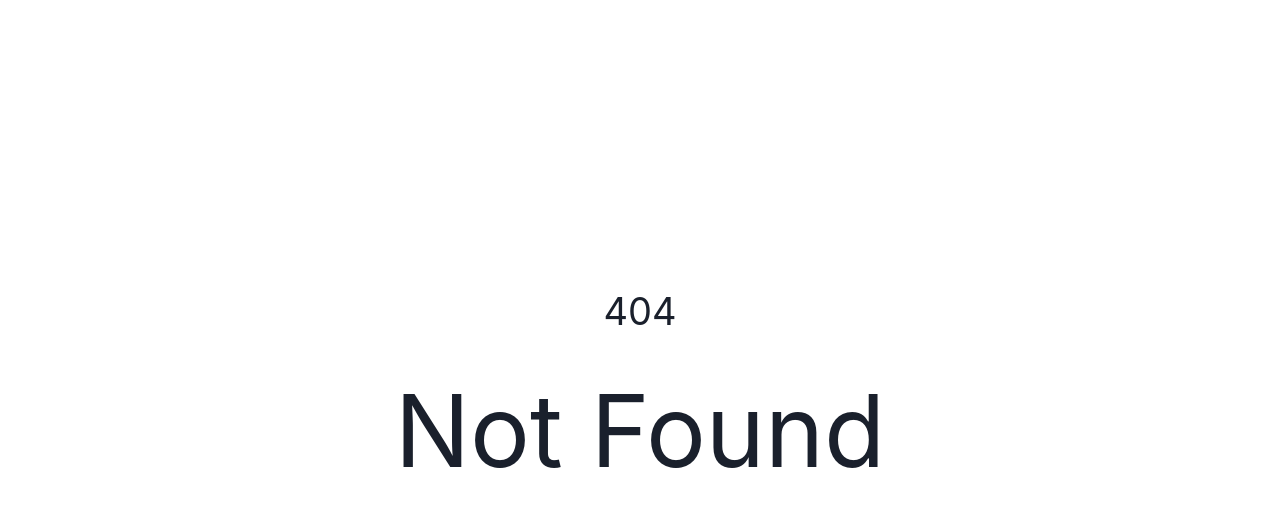
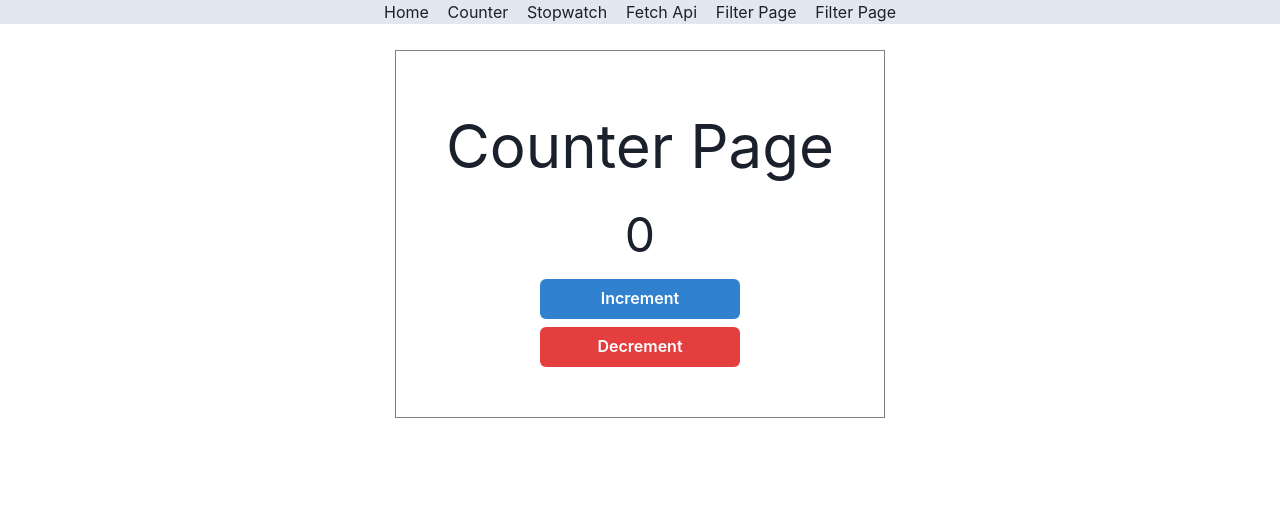
Before and after one commit to Nawaytes/exercise-react-7, a React (Create React App) app: page /counter in a window 1280 px wide. Before the commit this address had no page. Shown: the top 506 px of the page. Built offline with nearby package versions, Linux system fonts and the light colour scheme.

Commit message:
add counter

```diff
--- a/src/App.jsx
+++ b/src/App.jsx
@@ -1,20 +1,23 @@
 import { Route, BrowserRouter as Router, Routes } from "react-router-dom";
 import "./App.css";
-// import logo from "./logo.svg";
 import Stopwatch from "./pages/stopwatch";
 import FetchApi from "./pages/fetchApi";
 import NotFound from "./pages/notFound";
 import FilterPage from "./pages/filter";
+import NavBar from "./components/NavBar";
+import CounterPage from "./pages/counter";
 
 function App() {
   return (
     <>
       <Router>
+        <NavBar />
         <Routes>
           <Route path='*' element={<NotFound />} />
           <Route path='/stopwatch' element={<Stopwatch />} />
           <Route path='/fetch-api' element={<FetchApi />} />
           <Route path='/filter-page' element={<FilterPage />} />
+          <Route path='/counter' element={<CounterPage />} />
         </Routes>
       </Router>
     </>
--- /dev/null
+++ b/src/components/NavBar.jsx
@@ -0,0 +1,24 @@
+import { Flex, HStack } from "@chakra-ui/react";
+import { Link } from "react-router-dom";
+
+export default function NavBar() {
+  return (
+    <>
+      <Flex position={"fixed"} top={"0"} bgColor={"gray.200"} width={"100vw"}>
+        <HStack
+          justifyContent={"space-between"}
+          width={"40vw"}
+          left={"0"}
+          margin={"auto"}
+        >
+          <Link to='/'>Home</Link>
+          <Link to='/counter'>Counter</Link>
+          <Link to='/stopwatch'>Stopwatch</Link>
+          <Link to='/fetch-api'>Fetch Api</Link>
+          <Link to='/filter-page'>Filter Page</Link>
+          <Link to='/chitchat'>Filter Page</Link>
+        </HStack>
+      </Flex>
+    </>
+  );
+}
--- /dev/null
+++ b/src/pages/counter/index.jsx
@@ -0,0 +1,35 @@
+import { Button, Center, Text, VStack } from "@chakra-ui/react";
+import { useState } from "react";
+
+export default function CounterPage() {
+  const [count, setCount] = useState(0);
+  return (
+    <>
+      <Center>
+        <VStack border={"1px solid gray"} mt={50} padding={50}>
+          <Text fontSize={"6xl"}>Counter Page</Text>
+          <Text fontSize={"xxx-large"}>{count}</Text>
+
+          <Button
+            colorScheme={"blue"}
+            width={200}
+            onClick={() => {
+              setCount(count + 1);
+            }}
+          >
+            Increment
+          </Button>
+          <Button
+            colorScheme={"red"}
+            width={200}
+            onClick={() => {
+              setCount(count - 1);
+            }}
+          >
+            Decrement
+          </Button>
+        </VStack>
+      </Center>
+    </>
+  );
+}
--- a/src/pages/filter/index.jsx
+++ b/src/pages/filter/index.jsx
@@ -44,6 +44,7 @@ export default function FilterPage() {
 
   useEffect(() => {
     updateFilter(search);
+    // eslint-disable-next-line
   }, [search]);
 
   const handlerSearch = (e) => {
@@ -53,13 +54,20 @@ export default function FilterPage() {
 
   return (
     <>
-      <Flex position={"fixed"} top={"0"}>
+      <Flex
+        position={"fixed"}
+        top={"0"}
+        width={"100vw"}
+        bgColor={"white"}
+        pb={"5px"}
+        mt={"30"}
+      >
         <Grid
           width={"40vw"}
           templateColumns={"1fr 3fr 1fr"}
-          mt={"5px"}
           gap={"10px"}
           alignItems={"center"}
+          margin={"auto"}
         >
           <Text textAlign={"center"}>Filter By Name</Text>
           <Input placeholder='Filter' onChange={handlerSearch} />
@@ -67,8 +75,8 @@ export default function FilterPage() {
         </Grid>
       </Flex>
 
-      <VStack width={"100vw"}>
-        <TableContainer>
+      <VStack width={"100vw"} mt={"90px"}>
+        <TableContainer border={"1px solid #bbbbbb"} borderRadius={"10px"}>
           <Table variant='striped' colorScheme='gray'>
             <TableCaption>Imperial to metric conversion factors</TableCaption>
             <Thead>
```
